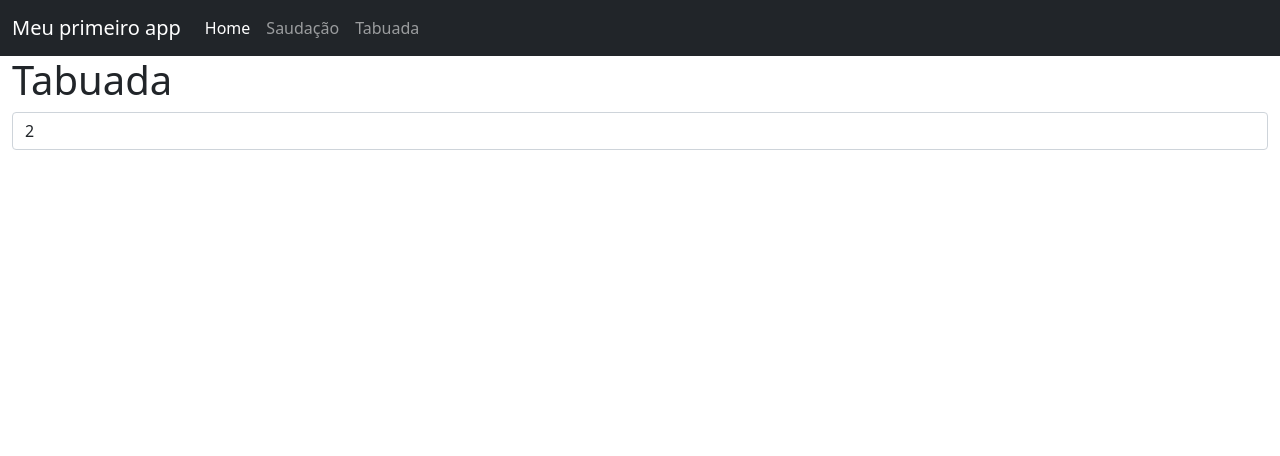
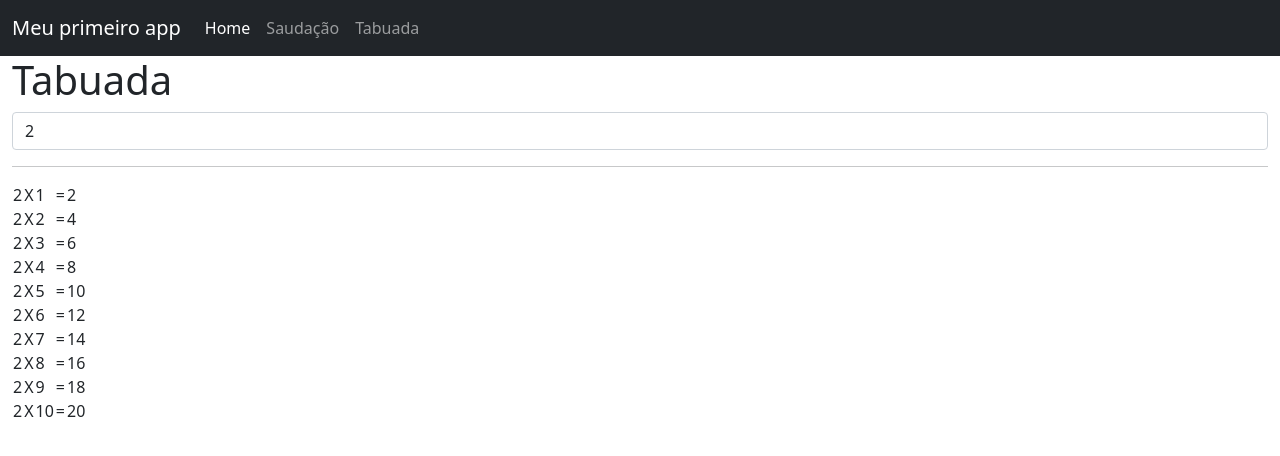
Before and after one commit to isabeela/aula04-angular, an Angular app: page /mult-table in a window 1280 px wide. Shown: the top 456 px of the page. Built offline with nearby package versions, Linux system fonts and the light colour scheme.

Commit message:
2 files modified

```diff
--- a/src/app/mult-table/mult-table.component.html
+++ b/src/app/mult-table/mult-table.component.html
@@ -2,4 +2,16 @@
   <h1> Tabuada </h1>
 
   <input class="form-control" type="number" [(ngModel)]=n>
+
+  <hr>
+
+  <table>
+    <tr *ngFor="let item of getTabuada(); index as i">
+      <td> {{n}}</td>
+      <td> X</td>
+      <td> {{i+1}}</td>
+      <td> =</td>
+      <td> {{item}}</td>
+    </tr>
+  </table>
 </div>
--- a/src/app/mult-table/mult-table.component.ts
+++ b/src/app/mult-table/mult-table.component.ts
@@ -11,4 +11,12 @@ export class MultTableComponent implements OnInit {
   constructor() {}
 
   ngOnInit() {}
+
+  getTabuada() {
+    let list: number[] = [];
+    for (let i = 1; i <= 10; i++) {
+      list.push(this.n * i);
+    }
+    return list;
+  }
 }
```
